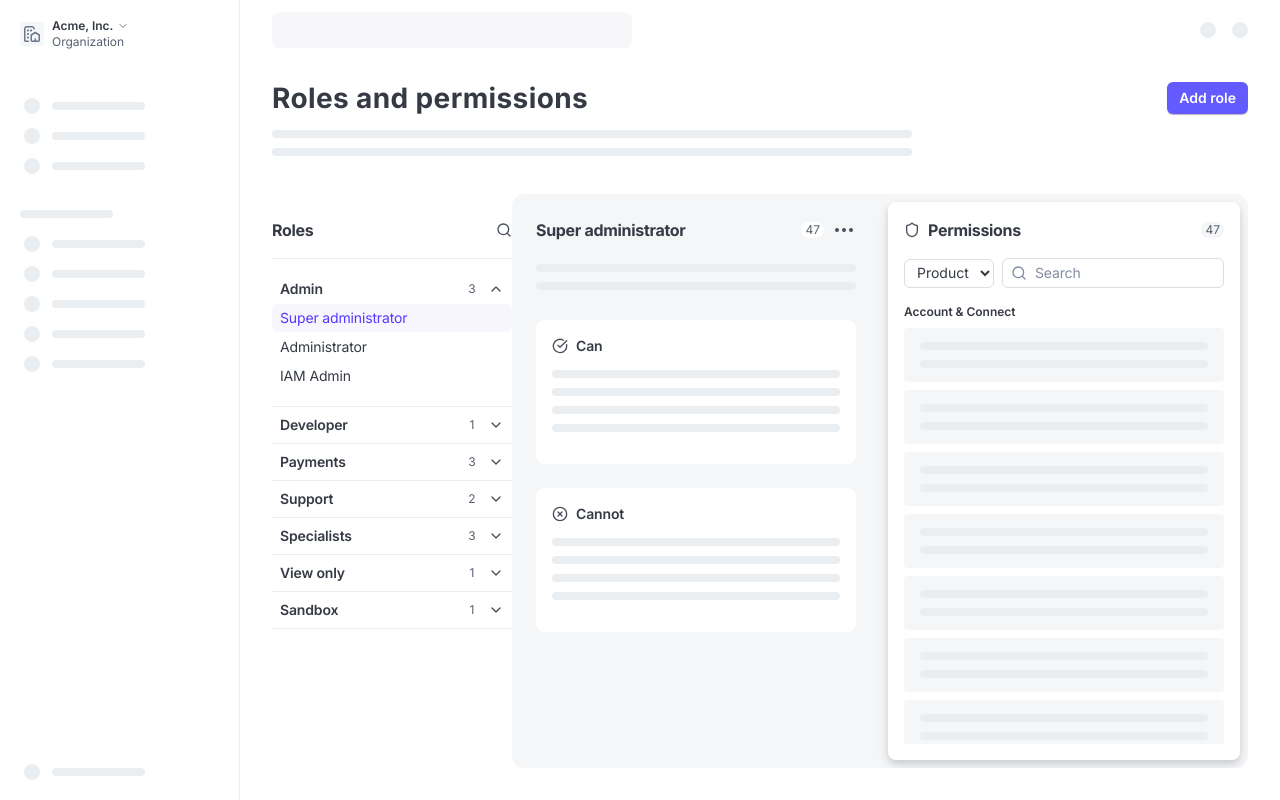
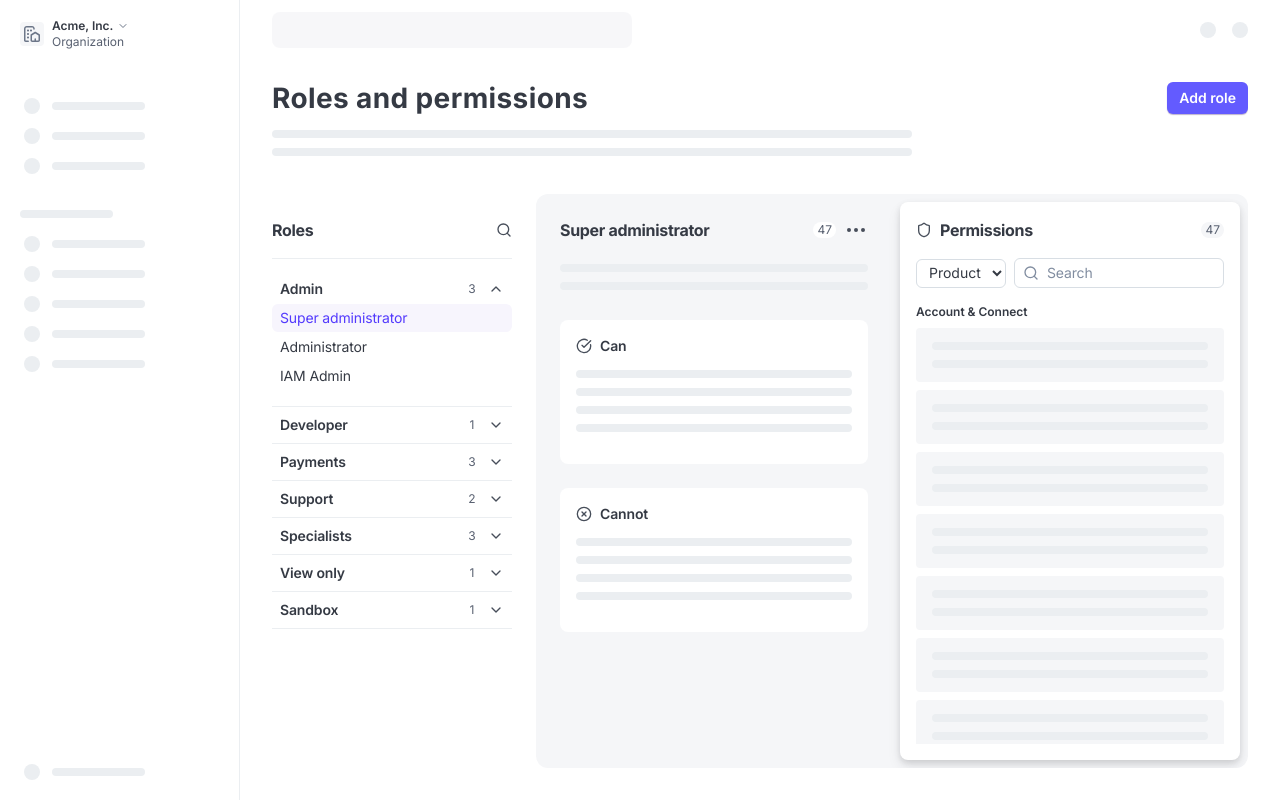
Before and after one commit to khoi-stripe/uvp, a Next.js app: page / in a window 1280 px wide. Built offline with nearby package versions, Linux system fonts and the light colour scheme.

Commit message:
Fix spacing: 24px gap between Roles list and Role Details container
Committed-By-Agent: cursor

```diff
--- a/src/app/page.tsx
+++ b/src/app/page.tsx
@@ -161,7 +161,7 @@ export default function RolesPermissionsPage() {
         </header>
 
         {/* Main content - 3 panels */}
-        <div className="flex flex-1 overflow-hidden">
+        <div className="flex flex-1 gap-6 overflow-hidden">
         {/* Left Panel - Roles List */}
         <aside className="w-[240px] overflow-y-auto flex-shrink-0 pt-6">
           {/* Header */}
```
